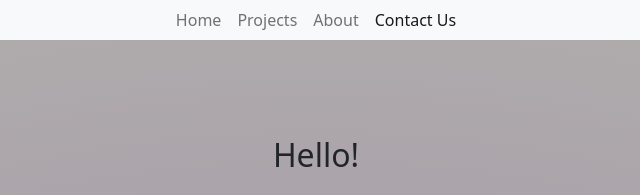
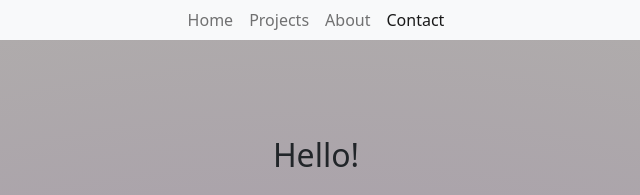
Before and after one commit to vechicin/Bootstrap-Portfolio, a website: page index.html in a window 1280 px wide. Shown: the top 195 px of the page, 324-964 px from the left. Drawn offline with nearby package versions, Linux system fonts and the light colour scheme.

Commit message:
Edit index.html

```diff
--- a/index.html
+++ b/index.html
@@ -30,7 +30,7 @@
             <a class="nav-link" href="#scrollspyAbout">About</a>
           </li>
           <li class="nav-item">
-            <a class="nav-link" href="#scrollspyContactUs">Contact Us</a>
+            <a class="nav-link" href="#scrollspyContactUs">Contact</a>
           </li>
         </ul>
       </div>
```
